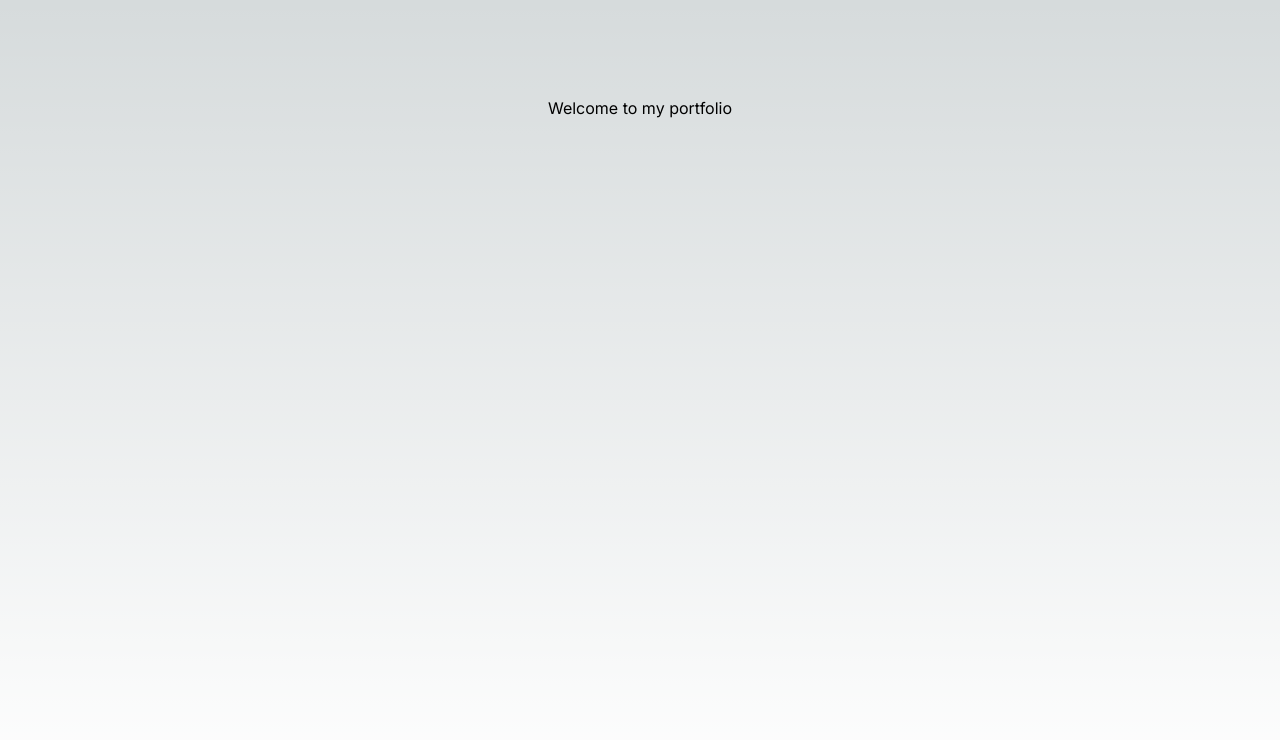
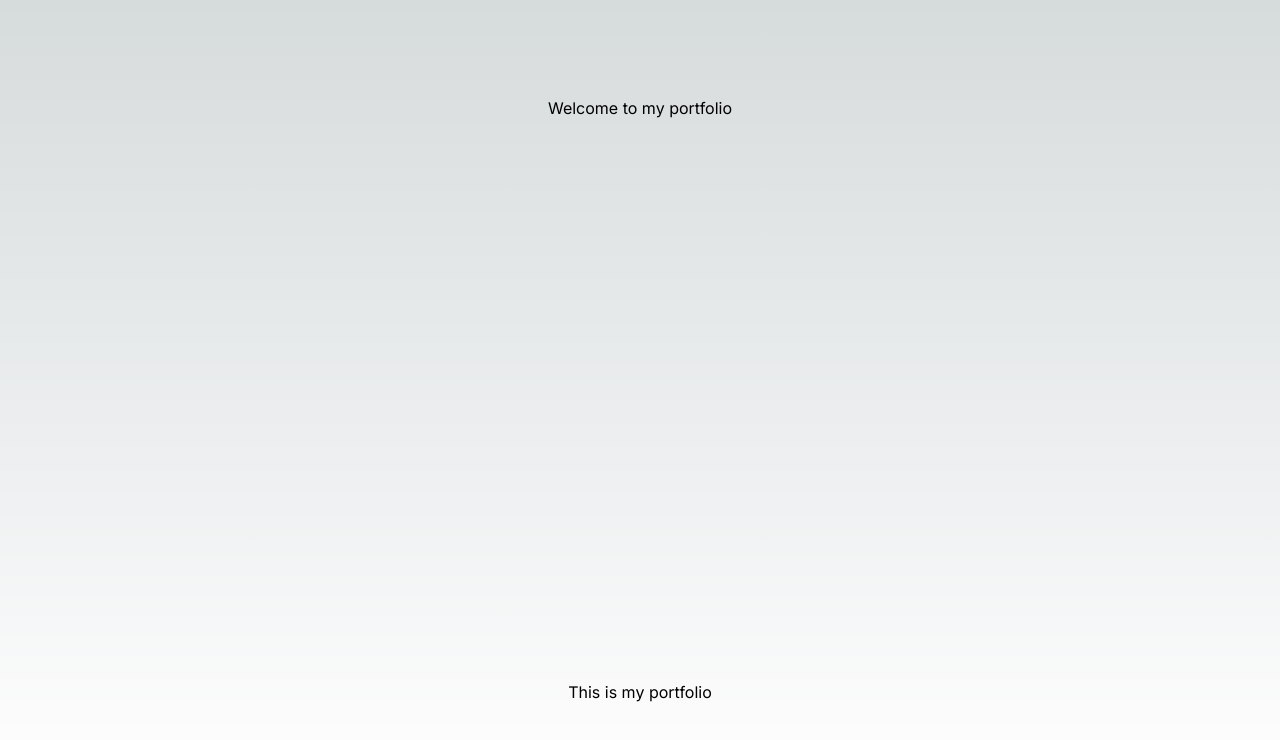
Before and after one commit to Srijanbista/Portfolio, a Next.js app: page / in a window 1280 px wide. Shown: the top 740 px of the page. Built offline with nearby package versions, Linux system fonts and the light colour scheme.

Commit message:
slight change

```diff
--- a/src/app/page.tsx
+++ b/src/app/page.tsx
@@ -2,6 +2,7 @@ export default function Home() {
   return (
     <main className="flex min-h-screen flex-col items-center justify-between p-24">
       <h1>Welcome to my portfolio</h1>
+      <h1>This is my portfolio</h1>
     </main>
   );
 }
```
